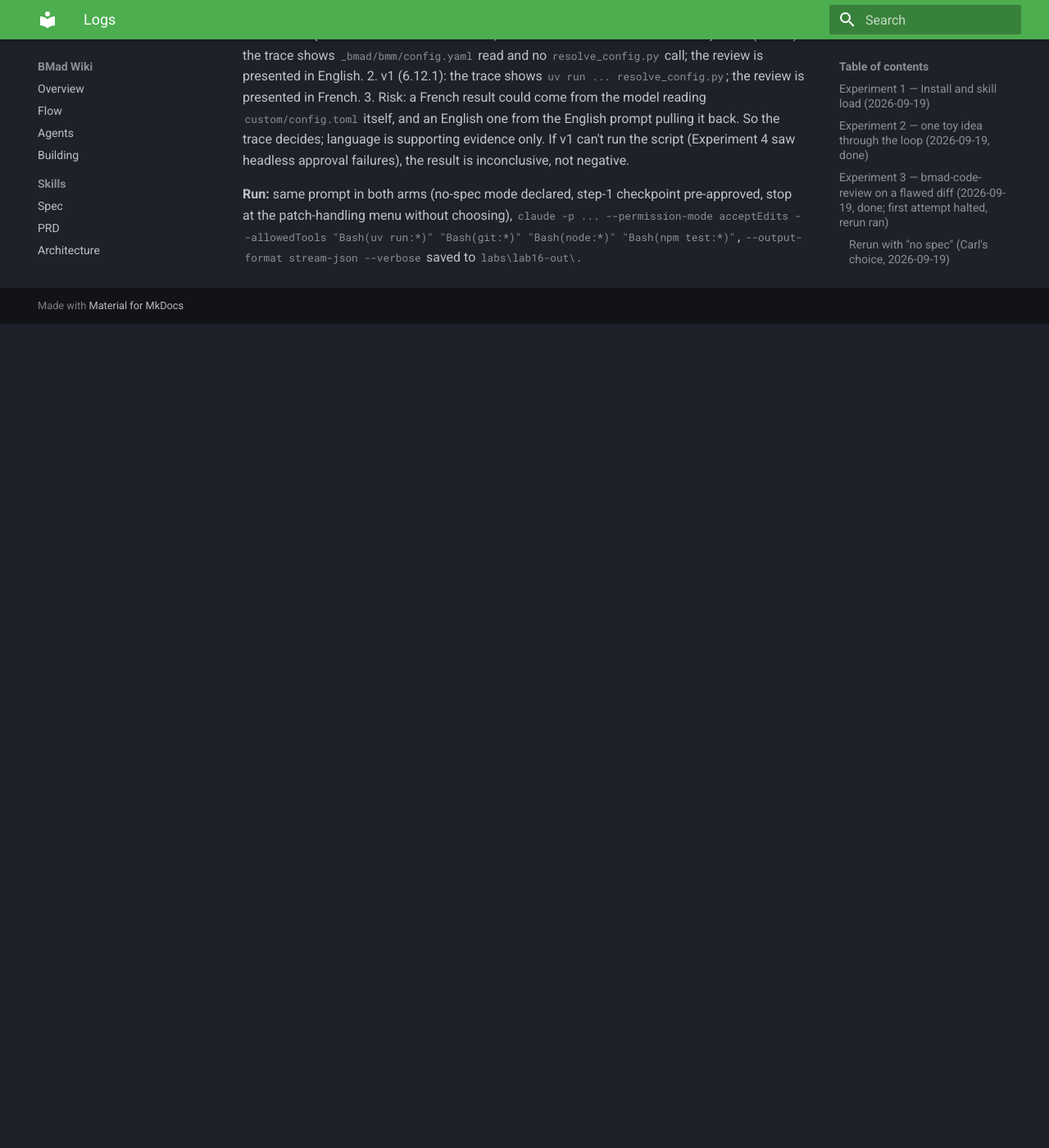
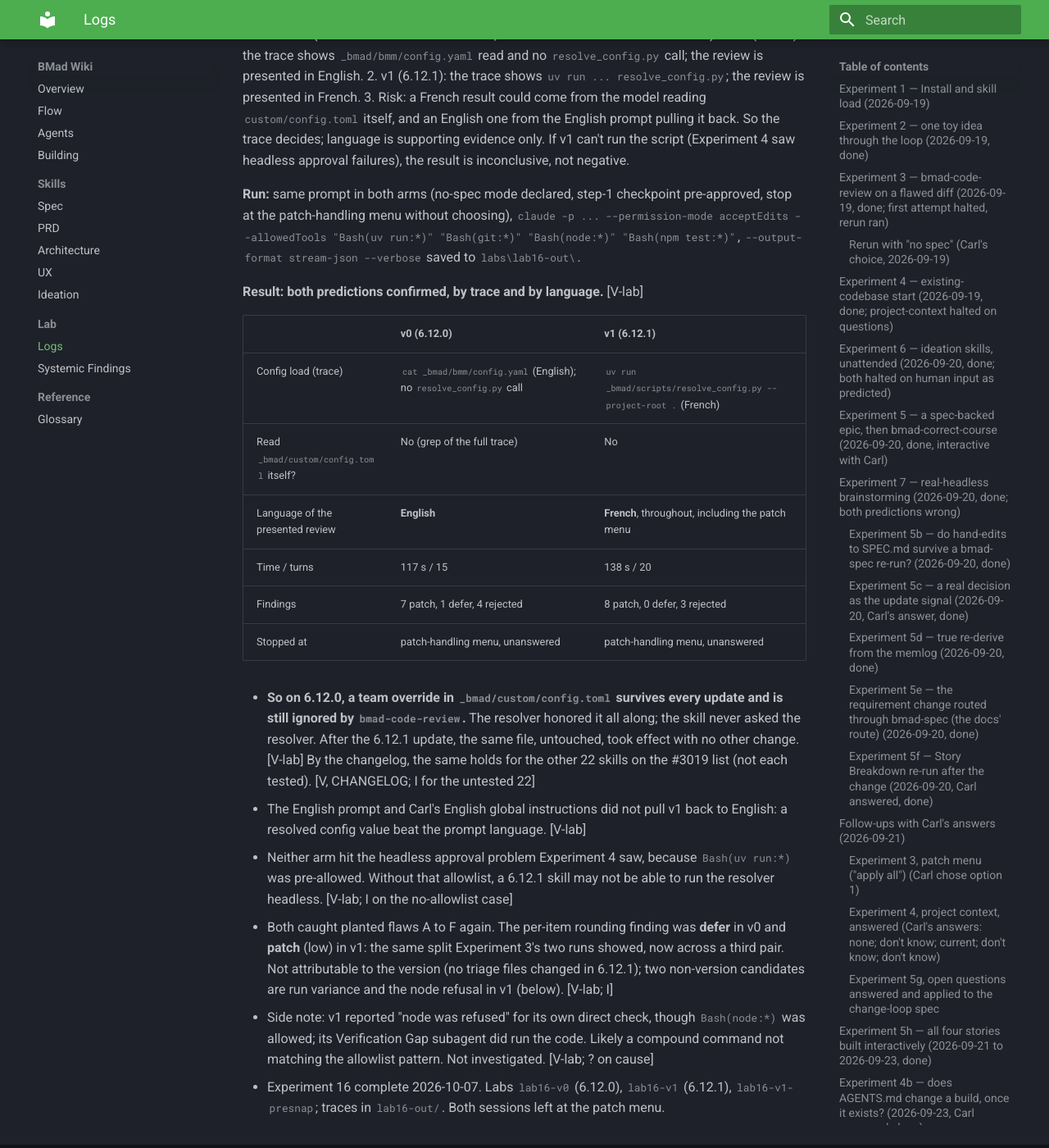
Before and after one commit to ctupper/woods-walks, an MkDocs documentation site: the page built from docs/bmad/lab-log.md, in a window 1280 px wide and 1400 px high, scrolled down 53605 px. Shown: the whole window at 82% size. Built offline with MkDocs 1.6.1 and Material for MkDocs 9.7.7, drawn with Linux system fonts in a browser that asks for light colours; before the commit the page ends 54000 px from its top, so only the background shows below that.

Commit message:
docs: auto-sync BMad wiki (lab-log.md, updating-bmad.md)

```diff
--- a/docs/bmad/lab-log.md
+++ b/docs/bmad/lab-log.md
@@ -889,3 +889,22 @@
 3. Risk: a French result could come from the model reading `custom/config.toml` itself, and an English one from the English prompt pulling it back. So the trace decides; language is supporting evidence only. If v1 can't run the script (Experiment 4 saw headless approval failures), the result is inconclusive, not negative.
 
 **Run:** same prompt in both arms (no-spec mode declared, step-1 checkpoint pre-approved, stop at the patch-handling menu without choosing), `claude -p ... --permission-mode acceptEdits --allowedTools "Bash(uv run:*)" "Bash(git:*)" "Bash(node:*)" "Bash(npm test:*)"`, `--output-format stream-json --verbose` saved to `labs\lab16-out\`.
+
+**Result: both predictions confirmed, by trace and by language.** [V-lab]
+
+| | v0 (6.12.0) | v1 (6.12.1) |
+|---|---|---|
+| Config load (trace) | `cat _bmad/bmm/config.yaml` (English); no `resolve_config.py` call | `uv run _bmad/scripts/resolve_config.py --project-root .` (French) |
+| Read `_bmad/custom/config.toml` itself? | No (grep of the full trace) | No |
+| Language of the presented review | **English** | **French**, throughout, including the patch menu |
+| Time / turns | 117 s / 15 | 138 s / 20 |
+| Findings | 7 patch, 1 defer, 4 rejected | 8 patch, 0 defer, 3 rejected |
+| Stopped at | patch-handling menu, unanswered | patch-handling menu, unanswered |
+
+- **So on 6.12.0, a team override in `_bmad/custom/config.toml` survives every update and is still ignored by `bmad-code-review`.** The resolver honored it all along; the skill never asked the resolver. After the 6.12.1 update, the same file, untouched, took effect with no other change. [V-lab] By the changelog, the same holds for the other 22 skills on the #3019 list (not each tested). [V, CHANGELOG; I for the untested 22]
+- The English prompt and Carl's English global instructions did not pull v1 back to English: a resolved config value beat the prompt language. [V-lab]
+- Neither arm hit the headless approval problem Experiment 4 saw, because `Bash(uv run:*)` was pre-allowed. Without that allowlist, a 6.12.1 skill may not be able to run the resolver headless. [V-lab; I on the no-allowlist case]
+- Both caught planted flaws A to F again. The per-item rounding finding was **defer** in v0 and **patch** (low) in v1: the same split Experiment 3's two runs showed, now across a third pair. Not attributable to the version (no triage files changed in 6.12.1); two non-version candidates are run variance and the node refusal in v1 (below). [V-lab; I]
+- Side note: v1 reported "node was refused" for its own direct check, though `Bash(node:*)` was allowed; its Verification Gap subagent did run the code. Likely a compound command not matching the allowlist pattern. Not investigated. [V-lab; ? on cause]
+
+- Experiment 16 complete 2026-10-07. Labs `lab16-v0` (6.12.0), `lab16-v1` (6.12.1), `lab16-v1-presnap`; traces in `lab16-out/`. Both sessions left at the patch menu.
```
Also changed, not shown: docs/bmad/updating-bmad.md (+7 -6 lines).
